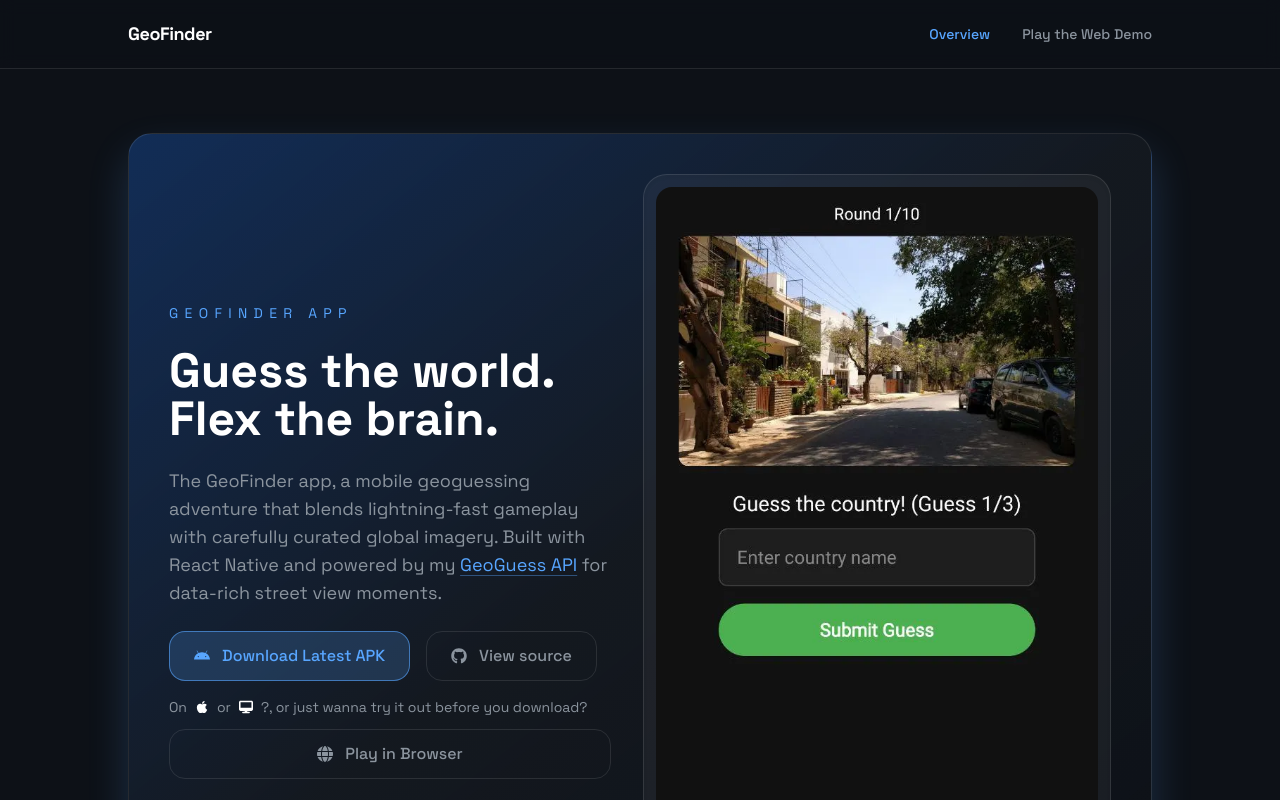
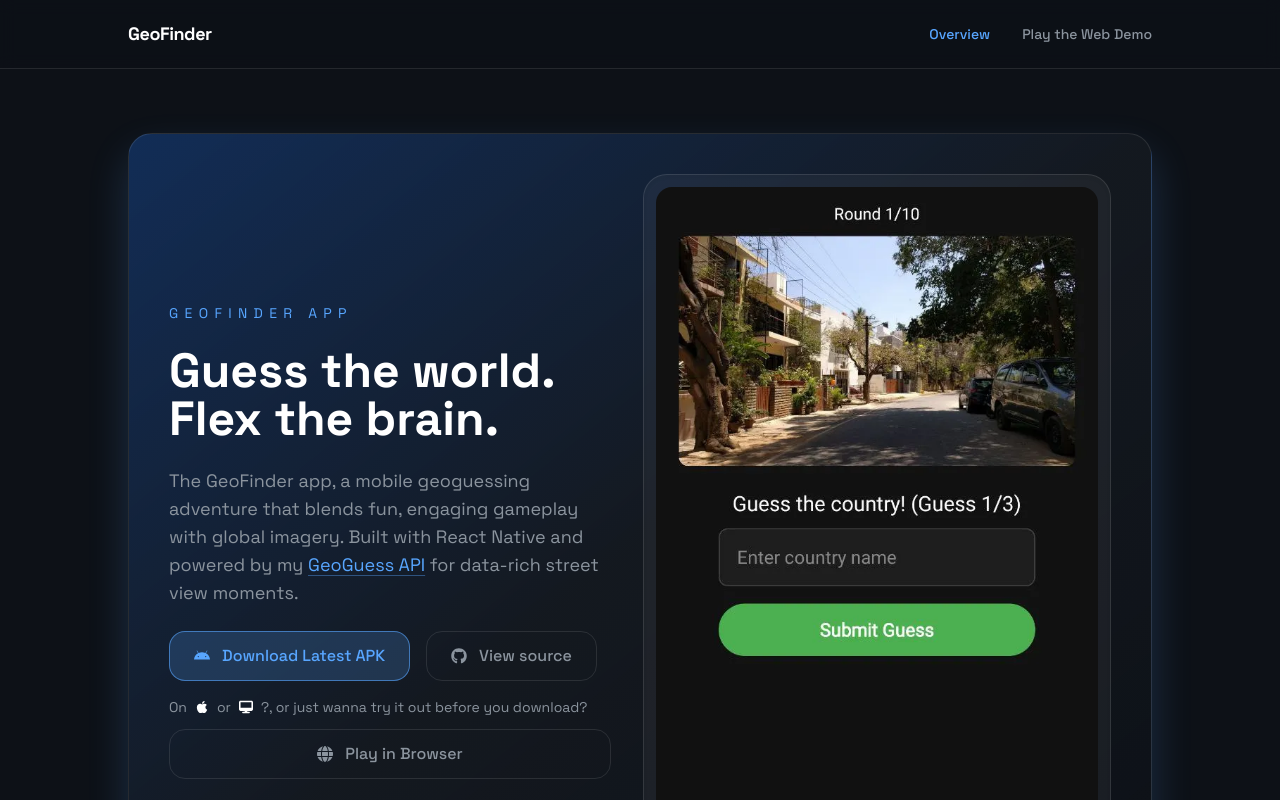
Before and after one commit to OOF2510/geoguess-web, a React (Vite) app: page / in a window 1280 px wide. Shown: the top 800 px of the page. Built offline with nearby package versions, Linux system fonts and the light colour scheme.

Commit message:
Update GeoGuess.jsx

```diff
--- a/src/pages/GeoGuess.jsx
+++ b/src/pages/GeoGuess.jsx
@@ -162,7 +162,7 @@ function GeoGuess() {
             </h1>
             <p className="max-w-2xl text-base sm:text-lg leading-relaxed text-textSecondary">
               The GeoFinder app, a mobile geoguessing adventure that blends
-              lightning-fast gameplay with carefully curated global imagery.
+              fun, engaging gameplay with global imagery.
               Built with React Native and powered by my{" "}
               <a
                 className="text-accent underline decoration-accent/40 underline-offset-4"
```
